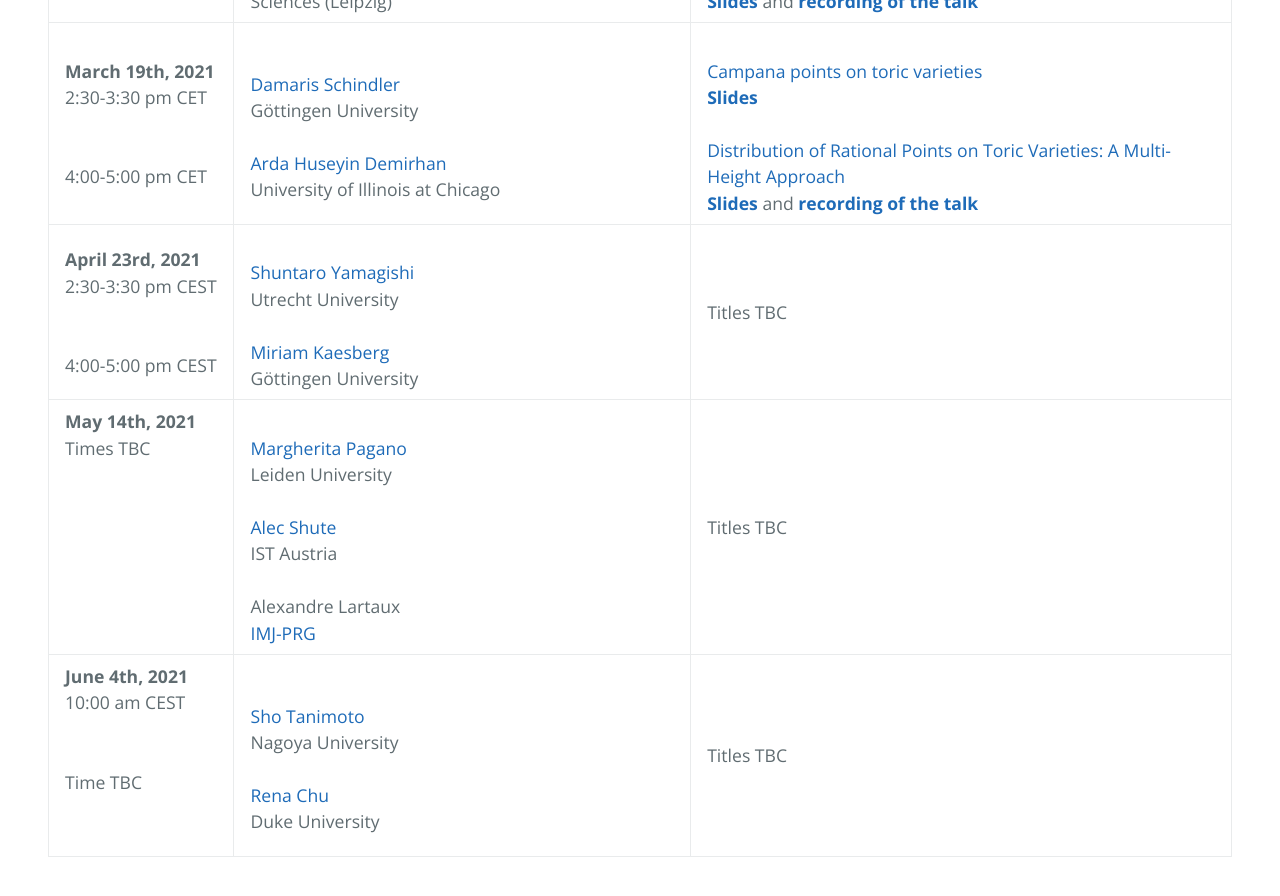
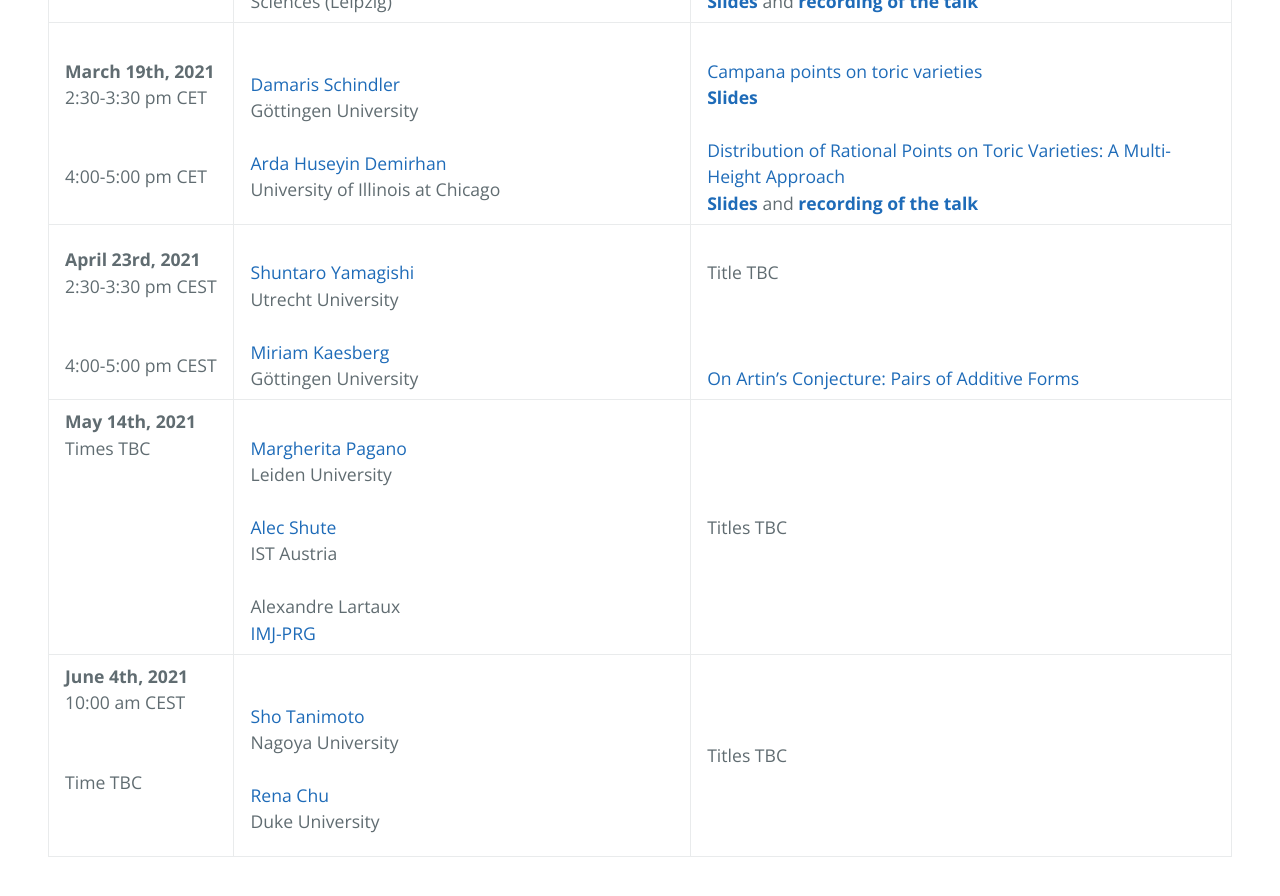
Before and after one commit to zoom-on-rational-points/zoom-on-rational-points.github.io, a Jekyll site: the page built from index.md, in a window 1280 px wide and 900 px high, scrolled down 1454 px. Shown: the top 896 px of the window. Built offline with Jekyll 4.4.1, drawn with Linux system fonts in a browser that asks for light colours; our own code applies the rules of GitHub Pages for plain Markdown files.

Commit message:
Update index.md

```diff
--- a/index.md
+++ b/index.md
@@ -17,7 +17,7 @@
 | **January 15th, 2021** <br>2:30-3:30 pm CET <br><br> <br> 4:00-5:00 pm CET <br>| <br><a href ="http://www-personal.umich.edu/~ytchan/">Stephanie Chan</a> <br> University of Michigan <br><br>  <a href="http://guests.mpim-bonn.mpg.de/carlo.pagano90/"> Carlo Pagano </a> <br> University of Glasgow and Max Planck Institute for Mathematics (Bonn)| <br><a href="https://zoom-on-rational-points.github.io/abstractSC">A density of ramified primes</a><br><a href="slidesSC.pdf" style="font-weight:bold">Slides</a> and <a href="https://www.youtube.com/watch?v=NRguyZeohFU" style="font-weight:bold">recording of the talk</a><br><br><a href="https://zoom-on-rational-points.github.io/abstractCP">On the statistics of number fields, integral points and Arakelov ray class groups</a><br><a href="https://www.youtube.com/watch?v=bOaQY5jOarw&t=12s" style="font-weight:bold">Recording of the talk</a>|
 | **February 19th, 2021** <br>2:30-3:30 pm CET <br><br> <br> 4:00-5:00 pm CET <br>| <br><a href ="https://webusers.imj-prg.fr/ratko.darda">Ratko Darda</a> <br> Paris University (Paris 7) <br><br>   <a href="https://personal-homepages.mis.mpg.de/winter/">Rosa Winter</a> <br>Max Planck Institute for Mathematics in the Sciences (Leipzig) | <br><a href="https://zoom-on-rational-points.github.io/abstractRD">Manin conjecture for algebraic stacks</a><br><a href="slidesRD.pdf" style="font-weight:bold">Slides</a> and <a href="https://www.youtube.com/watch?v=ZJfP1TI6soQ" style="font-weight:bold">recording of the talk</a><br><br><a href="https://zoom-on-rational-points.github.io/abstractRW">Density of rational points on a family of del Pezzo surfaces of degree 1</a><br><a href="slidesRW.pdf" style="font-weight:bold">Slides</a> and <a href="https://www.youtube.com/watch?v=CdR8nMqoGoE" style="font-weight:bold">recording of the talk</a>|
 | **March 19th, 2021** <br>2:30-3:30 pm CET <br><br> <br> 4:00-5:00 pm CET <br> | <br><a href="https://sites.google.com/site/damarishomepage/">Damaris Schindler</a><br> G&ouml;ttingen University <br><br><a href="https://sites.google.com/a/uic.edu/ardahuseyindemirhan/">Arda Huseyin Demirhan</a><br> University of Illinois at Chicago | <br><a href="https://zoom-on-rational-points.github.io/abstractDS">Campana points on toric varieties</a><br> <a href="slidesDS.pdf" style="font-weight:bold">Slides</a><br><br> <a href="https://zoom-on-rational-points.github.io/abstractAD">Distribution of Rational Points on Toric Varieties: A Multi-Height Approach</a><br> <a href="slidesAD.pdf" style="font-weight:bold">Slides</a> and <a href="https://www.youtube.com/watch?v=W7ImcXOykro&ab_channel=EfthymiosSofos" style="font-weight:bold">recording of the talk</a>|
-| **April 23rd, 2021** <br>2:30-3:30 pm CEST <br><br> <br> 4:00-5:00 pm CEST <br> | <br><a href="https://www.uu.nl/staff/SYamagishi">Shuntaro Yamagishi</a><br> Utrecht University <br><br><a href="https://sites.google.com/view/miriam-kaesberg/home">Miriam Kaesberg</a><br> G&ouml;ttingen University | Titles TBC|
+| **April 23rd, 2021** <br>2:30-3:30 pm CEST <br><br> <br> 4:00-5:00 pm CEST <br> | <br><a href="https://www.uu.nl/staff/SYamagishi">Shuntaro Yamagishi</a><br> Utrecht University <br><br><a href="https://sites.google.com/view/miriam-kaesberg/home">Miriam Kaesberg</a><br> G&ouml;ttingen University | <br>Title TBC<br> <br><br><br><a href="https://zoom-on-rational-points.github.io/abstractMK">On Artin's Conjecture: Pairs of Additive Forms</a><br>|
 | **May 14th, 2021** <br>Times TBC <br><br><br><br><br><br><br><br>| <br><a href="https://www.universiteitleiden.nl/en/staffmembers/margherita-pagano#tab-1">Margherita Pagano</a><br> Leiden University <br><br><a href="https://ist.ac.at/en/research/browning-group/">Alec Shute</a><br>IST Austria<br><br>Alexandre Lartaux<br><a href="https://www.imj-prg.fr">IMJ-PRG</a>  |  Titles TBC|
 | **June 4th, 2021** <br>10:00 am CEST <br><br><br> Time TBC<br><br><br>| <br><a href="https://shotanimoto.wordpress.com">Sho Tanimoto</a><br> Nagoya University <br><br><a href="https://scholars.duke.edu/person/rena.chu">Rena Chu</a><br>Duke University |  Titles TBC|
 
```
